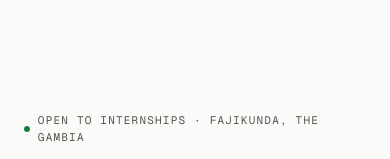
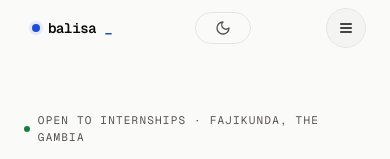
Before and after one commit to Balisa50/Balisa50.github.io, a Next.js app: page / in a window 390 px wide. Shown: the top 159 px of the page. Built offline with nearby package versions, Linux system fonts and the light colour scheme.

Commit message:
fix: top nav visible on mobile again, wordmark and toggle return

```diff
--- a/components/Nav.tsx
+++ b/components/Nav.tsx
@@ -65,7 +65,7 @@ export function Nav() {
   return (
     <header
       className={cn(
-        "fixed inset-x-0 top-0 z-50 hidden md:block transition-all duration-300",
+        "fixed inset-x-0 top-0 z-50 transition-all duration-300",
         scrolled
           ? "border-b border-rule bg-background/70 backdrop-blur-xl"
           : "border-b border-transparent bg-transparent"
```
